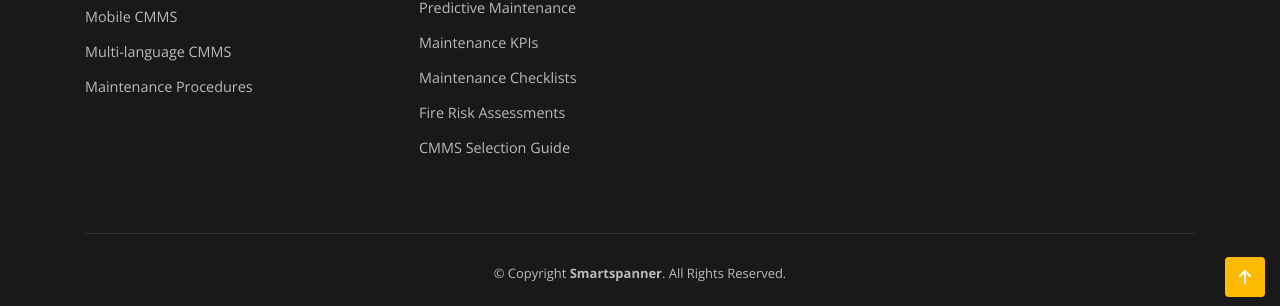
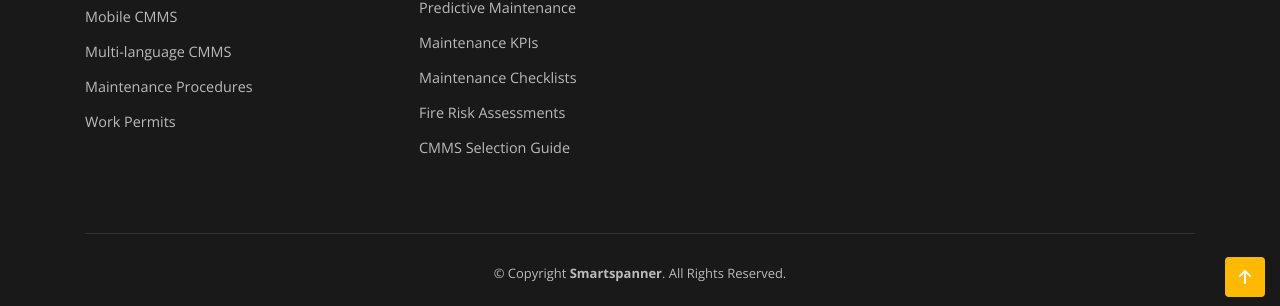
Before and after one commit to smartspanner/smartspanner.com, a Jekyll site: the page built from index.html, in a window 1280 px wide and 900 px high, scrolled down 6783 px. Shown: the part 588-894 px from the top of the window. Built offline with Jekyll 4.4.1, drawn with Linux system fonts in a browser that asks for light colours.

Commit message:
feat: add work permit navigation links

```diff
--- a/_includes/footer.html
+++ b/_includes/footer.html
@@ -15,6 +15,7 @@
           <li><a href="{{ '/mobile-cmms' | relative_url }}">Mobile CMMS</a></li>
           <li><a href="{{ '/multi-language-cmms-software' | relative_url }}">Multi-language CMMS</a></li>
           <li><a href="{{ '/maintenance-procedure-software' | relative_url }}">Maintenance Procedures</a></li>
+          <li><a href="{{ '/work-permit-software' | relative_url }}">Work Permits</a></li>
         </ul>
       </div>
 
--- a/_includes/header.html
+++ b/_includes/header.html
@@ -21,6 +21,7 @@
             <li><a href="{{ '/maintenance-scheduling-software' | relative_url }}">Maintenance Scheduling</a></li>
             <li><a href="{{ '/asset-management-software' | relative_url }}">Asset Management</a></li>
             <li><a href="{{ '/equipment-maintenance-software' | relative_url }}">Equipment Maintenance</a></li>
+            <li><a href="{{ '/work-permit-software' | relative_url }}">Work Permits</a></li>
             <li><a href="{{ '/iot-maintenance-software' | relative_url }}">IoT Maintenance</a></li>
             <li class="dropdown-label">Use Case Solutions</li>
             <li><a href="{{ '/facility-management-software' | relative_url }}">Facility Management Software</a></li>
```
